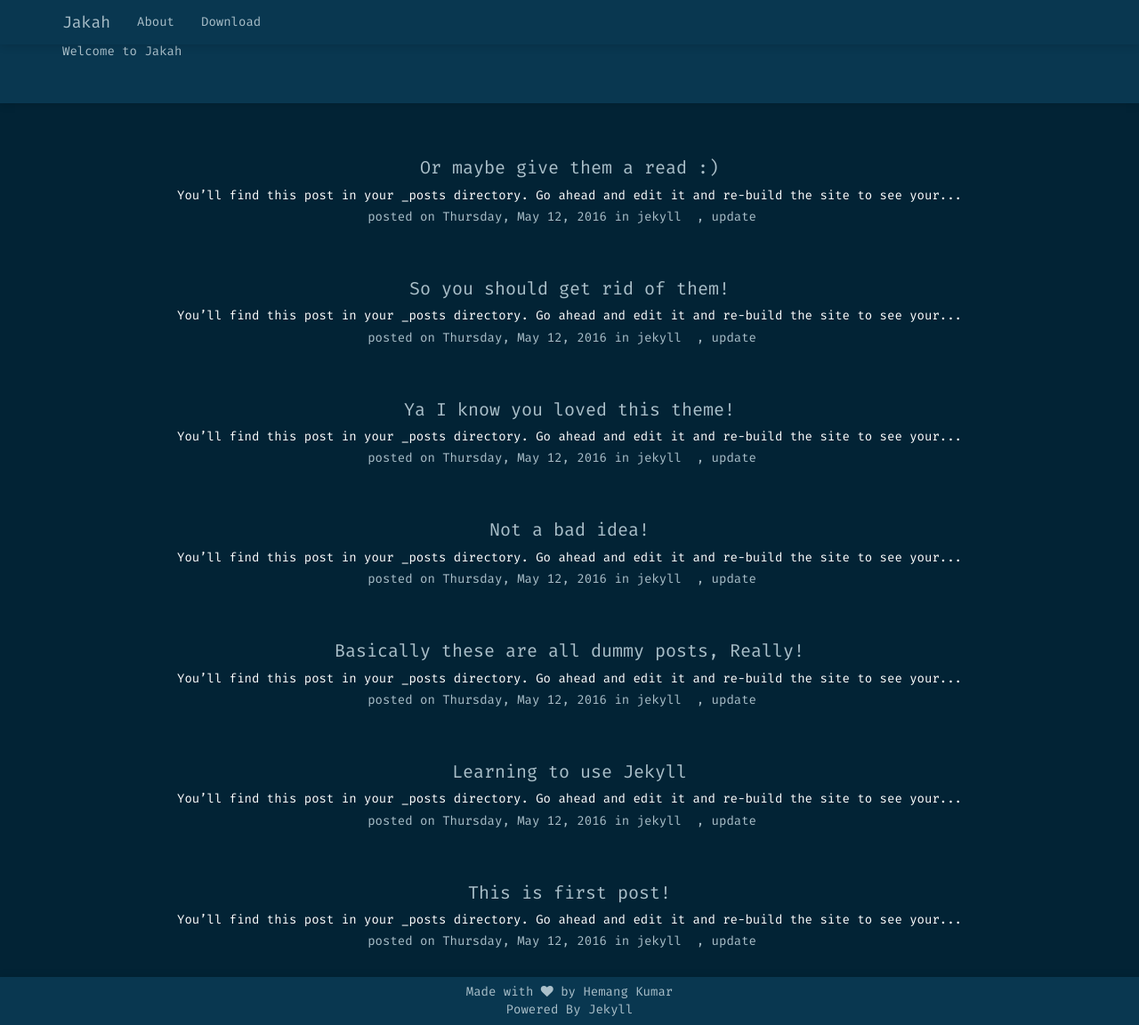
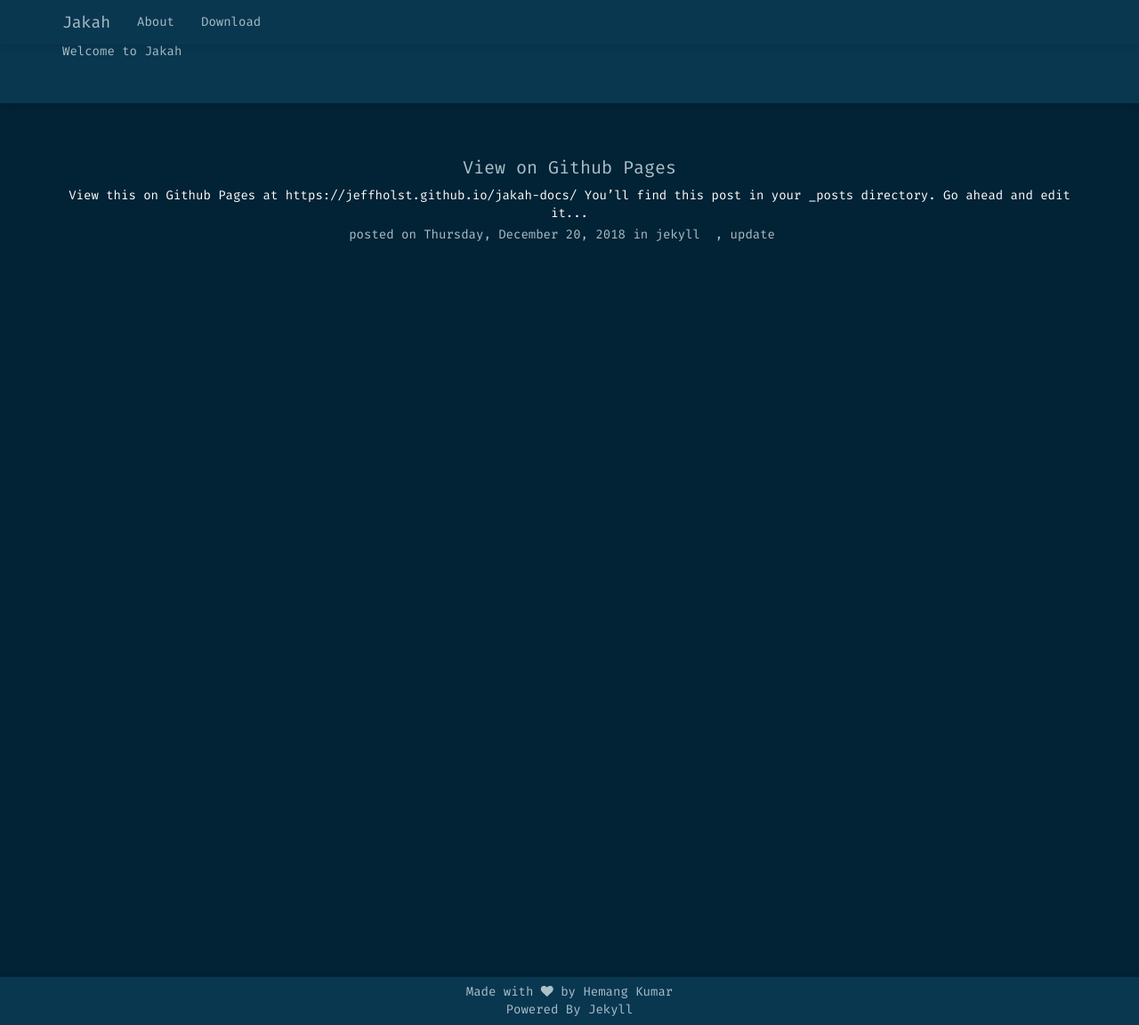
Before and after one commit to jeffholst/jakah-docs, a Jekyll site: the page built from index.html, in a window 1280 px wide and 1152 px high. Shown: the whole window at 89% size. Built offline with Jekyll 4.4.1, drawn with Linux system fonts in a browser that asks for light colours; nearby versions of some CDN libraries; some web fonts are replaced.

Commit message:
First post edit

```diff
--- a/_posts/2016-05-12-welcome-to-jekyll.markdown
+++ /dev/null
@@ -1,26 +0,0 @@
----
-layout: post
-title:  "This is first post!"
-date:   2016-05-12 22:01:43 +0530
-categories: jekyll update
-author: "Hemang"
----
-You’ll find this post in your `_posts` directory. Go ahead and edit it and re-build the site to see your changes. You can rebuild the site in many different ways, but the most common way is to run `jekyll serve`, which launches a web server and auto-regenerates your site when a file is updated.
-
-To add new posts, simply add a file in the `_posts` directory that follows the convention `YYYY-MM-DD-name-of-post.ext` and includes the necessary front matter. Take a look at the source for this post to get an idea about how it works.
-
-Jekyll also offers powerful support for code snippets:
-
-{% highlight ruby %}
-def print_hi(name)
-  puts "Hi, #{name}"
-end
-print_hi('Tom')
-#=> prints 'Hi, Tom' to STDOUT.
-{% endhighlight %}
-
-Check out the [Jekyll docs][jekyll-docs] for more info on how to get the most out of Jekyll. File all bugs/feature requests at [Jekyll’s GitHub repo][jekyll-gh]. If you have questions, you can ask them on [Jekyll Talk][jekyll-talk].
-
-[jekyll-docs]: http://jekyllrb.com/docs/home
-[jekyll-gh]:   https://github.com/jekyll/jekyll
-[jekyll-talk]: https://talk.jekyllrb.com/
--- a/_posts/2016-05-12-welcome-to-jekyll0.markdown
+++ /dev/null
@@ -1,25 +0,0 @@
----
-layout: post
-title:  "Learning to use Jekyll"
-date:   2016-05-12 22:01:43 +0530
-categories: jekyll update
----
-You’ll find this post in your `_posts` directory. Go ahead and edit it and re-build the site to see your changes. You can rebuild the site in many different ways, but the most common way is to run `jekyll serve`, which launches a web server and auto-regenerates your site when a file is updated.
-
-To add new posts, simply add a file in the `_posts` directory that follows the convention `YYYY-MM-DD-name-of-post.ext` and includes the necessary front matter. Take a look at the source for this post to get an idea about how it works.
-
-Jekyll also offers powerful support for code snippets:
-
-{% highlight ruby %}
-def print_hi(name)
-  puts "Hi, #{name}"
-end
-print_hi('Tom')
-#=> prints 'Hi, Tom' to STDOUT.
-{% endhighlight %}
-
-Check out the [Jekyll docs][jekyll-docs] for more info on how to get the most out of Jekyll. File all bugs/feature requests at [Jekyll’s GitHub repo][jekyll-gh]. If you have questions, you can ask them on [Jekyll Talk][jekyll-talk].
-
-[jekyll-docs]: http://jekyllrb.com/docs/home
-[jekyll-gh]:   https://github.com/jekyll/jekyll
-[jekyll-talk]: https://talk.jekyllrb.com/
--- a/_posts/2016-05-12-welcome-to-jekyll1.markdown
+++ /dev/null
@@ -1,25 +0,0 @@
----
-layout: post
-title:  "Basically these are all dummy posts, Really!"
-date:   2016-05-12 22:01:43 +0530
-categories: jekyll update
----
-You’ll find this post in your `_posts` directory. Go ahead and edit it and re-build the site to see your changes. You can rebuild the site in many different ways, but the most common way is to run `jekyll serve`, which launches a web server and auto-regenerates your site when a file is updated.
-
-To add new posts, simply add a file in the `_posts` directory that follows the convention `YYYY-MM-DD-name-of-post.ext` and includes the necessary front matter. Take a look at the source for this post to get an idea about how it works.
-
-Jekyll also offers powerful support for code snippets:
-
-{% highlight ruby %}
-def print_hi(name)
-  puts "Hi, #{name}"
-end
-print_hi('Tom')
-#=> prints 'Hi, Tom' to STDOUT.
-{% endhighlight %}
-
-Check out the [Jekyll docs][jekyll-docs] for more info on how to get the most out of Jekyll. File all bugs/feature requests at [Jekyll’s GitHub repo][jekyll-gh]. If you have questions, you can ask them on [Jekyll Talk][jekyll-talk].
-
-[jekyll-docs]: http://jekyllrb.com/docs/home
-[jekyll-gh]:   https://github.com/jekyll/jekyll
-[jekyll-talk]: https://talk.jekyllrb.com/
--- a/_posts/2016-05-12-welcome-to-jekyll10.markdown
+++ /dev/null
@@ -1,25 +0,0 @@
----
-layout: post
-title:  "Not a bad idea!"
-date:   2016-05-12 22:01:43 +0530
-categories: jekyll update
----
-You’ll find this post in your `_posts` directory. Go ahead and edit it and re-build the site to see your changes. You can rebuild the site in many different ways, but the most common way is to run `jekyll serve`, which launches a web server and auto-regenerates your site when a file is updated.
-
-To add new posts, simply add a file in the `_posts` directory that follows the convention `YYYY-MM-DD-name-of-post.ext` and includes the necessary front matter. Take a look at the source for this post to get an idea about how it works.
-
-Jekyll also offers powerful support for code snippets:
-
-{% highlight ruby %}
-def print_hi(name)
-  puts "Hi, #{name}"
-end
-print_hi('Tom')
-#=> prints 'Hi, Tom' to STDOUT.
-{% endhighlight %}
-
-Check out the [Jekyll docs][jekyll-docs] for more info on how to get the most out of Jekyll. File all bugs/feature requests at [Jekyll’s GitHub repo][jekyll-gh]. If you have questions, you can ask them on [Jekyll Talk][jekyll-talk].
-
-[jekyll-docs]: http://jekyllrb.com/docs/home
-[jekyll-gh]:   https://github.com/jekyll/jekyll
-[jekyll-talk]: https://talk.jekyllrb.com/
--- a/_posts/2016-05-12-welcome-to-jekyll11.markdown
+++ /dev/null
@@ -1,25 +0,0 @@
----
-layout: post
-title:  "Ya I know you loved this theme!"
-date:   2016-05-12 22:01:43 +0530
-categories: jekyll update
----
-You’ll find this post in your `_posts` directory. Go ahead and edit it and re-build the site to see your changes. You can rebuild the site in many different ways, but the most common way is to run `jekyll serve`, which launches a web server and auto-regenerates your site when a file is updated.
-
-To add new posts, simply add a file in the `_posts` directory that follows the convention `YYYY-MM-DD-name-of-post.ext` and includes the necessary front matter. Take a look at the source for this post to get an idea about how it works.
-
-Jekyll also offers powerful support for code snippets:
-
-{% highlight ruby %}
-def print_hi(name)
-  puts "Hi, #{name}"
-end
-print_hi('Tom')
-#=> prints 'Hi, Tom' to STDOUT.
-{% endhighlight %}
-
-Check out the [Jekyll docs][jekyll-docs] for more info on how to get the most out of Jekyll. File all bugs/feature requests at [Jekyll’s GitHub repo][jekyll-gh]. If you have questions, you can ask them on [Jekyll Talk][jekyll-talk].
-
-[jekyll-docs]: http://jekyllrb.com/docs/home
-[jekyll-gh]:   https://github.com/jekyll/jekyll
-[jekyll-talk]: https://talk.jekyllrb.com/
--- a/_posts/2016-05-12-welcome-to-jekyll2.markdown
+++ /dev/null
@@ -1,25 +0,0 @@
----
-layout: post
-title:  "So you should get rid of them!"
-date:   2016-05-12 22:01:43 +0530
-categories: jekyll update
----
-You’ll find this post in your `_posts` directory. Go ahead and edit it and re-build the site to see your changes. You can rebuild the site in many different ways, but the most common way is to run `jekyll serve`, which launches a web server and auto-regenerates your site when a file is updated.
-
-To add new posts, simply add a file in the `_posts` directory that follows the convention `YYYY-MM-DD-name-of-post.ext` and includes the necessary front matter. Take a look at the source for this post to get an idea about how it works.
-
-Jekyll also offers powerful support for code snippets:
-
-{% highlight ruby %}
-def print_hi(name)
-  puts "Hi, #{name}"
-end
-print_hi('Tom')
-#=> prints 'Hi, Tom' to STDOUT.
-{% endhighlight %}
-
-Check out the [Jekyll docs][jekyll-docs] for more info on how to get the most out of Jekyll. File all bugs/feature requests at [Jekyll’s GitHub repo][jekyll-gh]. If you have questions, you can ask them on [Jekyll Talk][jekyll-talk].
-
-[jekyll-docs]: http://jekyllrb.com/docs/home
-[jekyll-gh]:   https://github.com/jekyll/jekyll
-[jekyll-talk]: https://talk.jekyllrb.com/
--- a/_posts/2016-05-12-welcome-to-jekyll3.markdown
+++ b/_posts/2018-12-20-welcome-to-jekyll.markdown
@@ -1,9 +1,12 @@
 ---
 layout: post
-title:  "Or maybe give them a read :)"
-date:   2016-05-12 22:01:43 +0530
+title:  "View on Github Pages"
+date:   2018-12-20 17:01:43 +0530
 categories: jekyll update
+author: "Jeff"
 ---
+View this on Github Pages at [https://jeffholst.github.io/jakah-docs/][view-gh-pages]
+
 You’ll find this post in your `_posts` directory. Go ahead and edit it and re-build the site to see your changes. You can rebuild the site in many different ways, but the most common way is to run `jekyll serve`, which launches a web server and auto-regenerates your site when a file is updated.
 
 To add new posts, simply add a file in the `_posts` directory that follows the convention `YYYY-MM-DD-name-of-post.ext` and includes the necessary front matter. Take a look at the source for this post to get an idea about how it works.
@@ -20,6 +23,7 @@ print_hi('Tom')
 
 Check out the [Jekyll docs][jekyll-docs] for more info on how to get the most out of Jekyll. File all bugs/feature requests at [Jekyll’s GitHub repo][jekyll-gh]. If you have questions, you can ask them on [Jekyll Talk][jekyll-talk].
 
+[view-gh-pages]: https://jeffholst.github.io/jakah-docs/
 [jekyll-docs]: http://jekyllrb.com/docs/home
 [jekyll-gh]:   https://github.com/jekyll/jekyll
 [jekyll-talk]: https://talk.jekyllrb.com/
```
